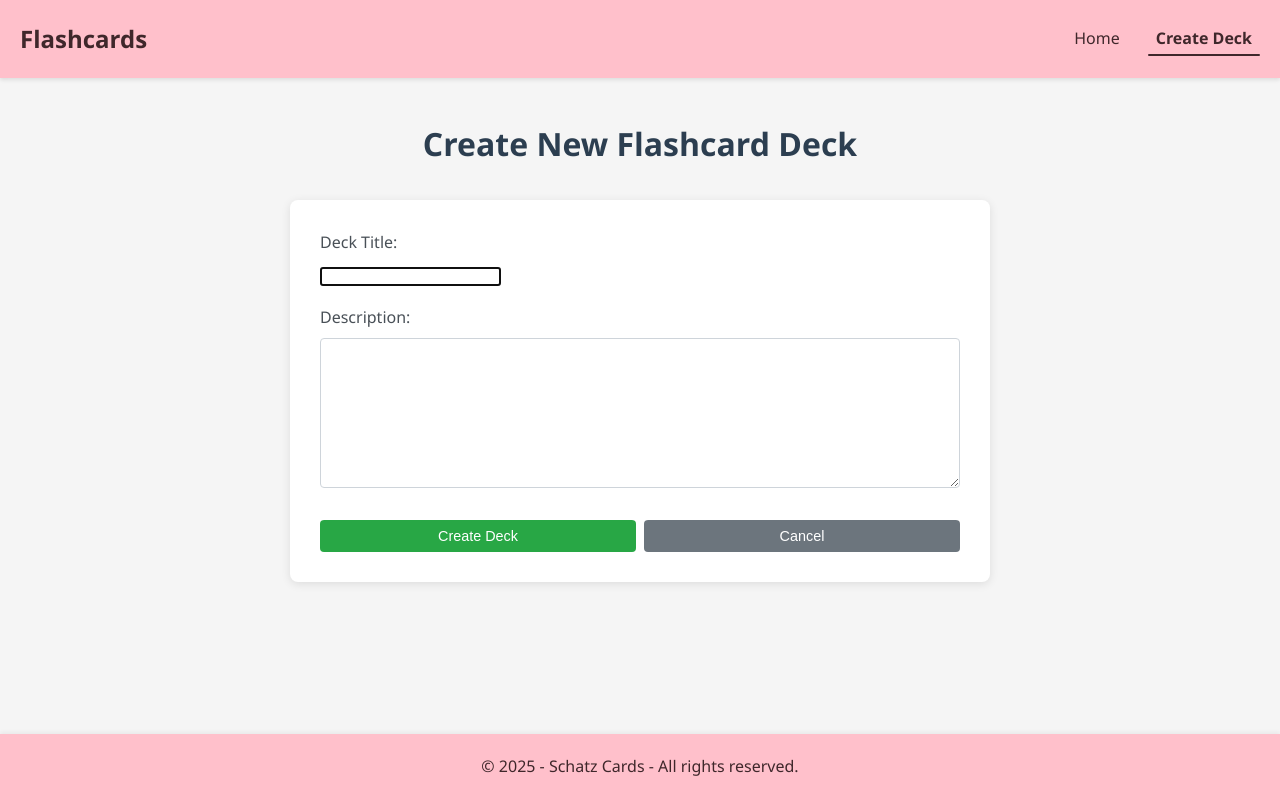
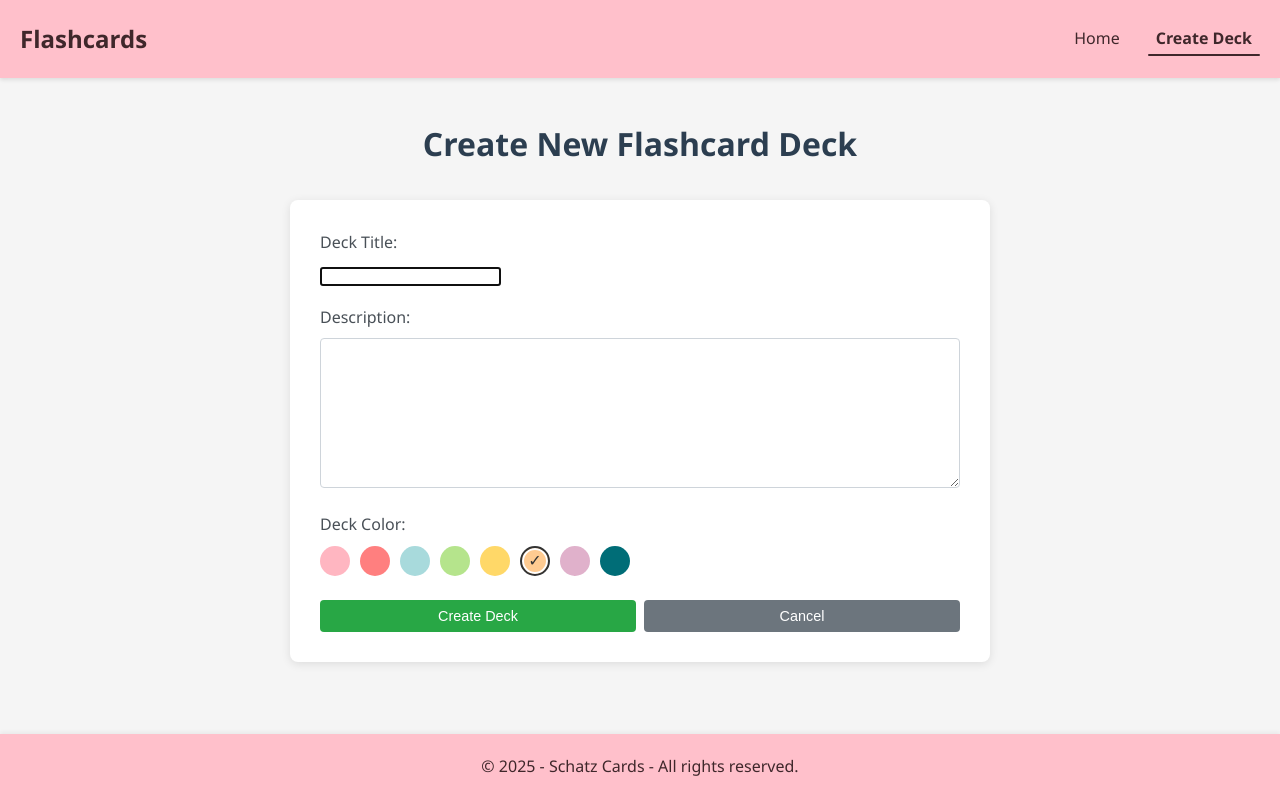
Before and after one commit to ivakalol/flashcards-website-react, a React (Create React App) app: page /create in a window 1280 px wide. Built offline with nearby package versions, Linux system fonts and the light colour scheme.

Commit message:
Update Deck Color options
Separated global css file for a deck folder color options. Changes to js components, for better user experience regarding the set of colors

```diff
--- /dev/null
+++ b/src/components/ColorSelector.js
@@ -0,0 +1,39 @@
+import React from 'react';
+import '../styles/ColorSelector.css';
+
+// Available color options
+const colorOptions = [
+  { id: 'pink', value: '#ffb6c1', label: 'Pink' },
+  { id: 'red', value: '#ff7f7f', label: 'Red' },
+  { id: 'babyblue', value: '#a8dadc', label: 'Baby Blue' },
+  { id: 'lightgreen', value: '#b5e48c', label: 'Light Green' },
+  { id: 'yellow', value: '#ffd868', label: 'Yellow' },
+  { id: 'folder', value: '#ffcb91', label: 'Folder' }, // Typical folder color
+  { id: 'lavender', value: '#e0b1cb', label: 'Lavender' },
+  { id: 'teal', value: '#006d77', label: 'Teal' }
+];
+
+function ColorSelector({ selectedColor, onChange }) {
+  return (
+    <div className="color-selector">
+      <div className="color-options">
+        {colorOptions.map((color) => (
+          <button
+            key={color.id}
+            type="button"
+            className={`color-option ${selectedColor === color.value ? 'selected' : ''}`}
+            style={{ backgroundColor: color.value }}
+            onClick={() => onChange(color.value)}
+            aria-label={`Select ${color.label} color`}
+            title={color.label}
+          />
+        ))}
+      </div>
+    </div>
+  );
+}
+
+export default ColorSelector;
+
+// Export color options for use in other components
+export { colorOptions };
--- a/src/components/DeckList.js
+++ b/src/components/DeckList.js
@@ -1,39 +1,18 @@
-import React, { useState, useEffect } from 'react';
+import React, { useState } from 'react';
 import { Link } from 'react-router-dom';
-import { deleteDeck, getChildDecksCount, updateDeck } from '../services/deckService';
+import { updateDeck, deleteDeck } from '../services/deckService';
+import ColorSelector from './ColorSelector';
 import '../styles/DeckList.css';
 
-function DeckList({ decks, onDelete, onUpdate }) {
-  // State to track child deck counts
-  const [deckCounts, setDeckCounts] = useState({});
-  const [isLoading, setIsLoading] = useState(true);
+const DeckList = ({ decks, isLoading = false, onDelete, onUpdate }) => {
   const [editingDeck, setEditingDeck] = useState(null);
   const [editFormData, setEditFormData] = useState({
     title: '',
-    description: ''
+    description: '',
+    color: ''
   });
 
-  // Load child deck counts when deck list changes
-  useEffect(() => {
-    const loadChildCounts = async () => {
-      const counts = {};
-
-      for (const deck of decks) {
-        counts[deck.id] = await getChildDecksCount(deck.id);
-      }
-
-      setDeckCounts(counts);
-      setIsLoading(false);
-    };
-
-    if (decks.length > 0) {
-      loadChildCounts();
-    } else {
-      setIsLoading(false);
-    }
-  }, [decks]);
-
-  // Handle deletion and refresh the decks list
+  // Handle delete button click
   const handleDeleteDeck = async (deckId, e) => {
     e.preventDefault();
     e.stopPropagation();
@@ -54,7 +33,8 @@ function DeckList({ decks, onDelete, onUpdate }) {
     setEditingDeck(deck);
     setEditFormData({
       title: deck.title || '',
-      description: deck.description || ''
+      description: deck.description || '',
+      color: deck.color || '#ffcb91' // Default if color not set
     });
   };
 
@@ -64,6 +44,14 @@ function DeckList({ decks, onDelete, onUpdate }) {
     setEditFormData({
       ...editFormData,
       [name]: value
+    });
+  };
+
+  // Handle color selection
+  const handleColorChange = (color) => {
+    setEditFormData({
+      ...editFormData,
+      color: color
     });
   };
 
@@ -80,7 +68,8 @@ function DeckList({ decks, onDelete, onUpdate }) {
       // Update the deck
       await updateDeck(editingDeck.id, {
         title: editFormData.title,
-        description: editFormData.description
+        description: editFormData.description,
+        color: editFormData.color
       });
 
       // Notify parent component to refresh
@@ -111,7 +100,11 @@ function DeckList({ decks, onDelete, onUpdate }) {
   return (
     <div className="deck-list">
       {decks.map(deck => (
-        <div key={deck.id} className="deck-card">
+        <div
+          key={deck.id}
+          className="deck-card"
+          style={{ backgroundColor: deck.color || '#ffcb91' }}
+        >
           {editingDeck && editingDeck.id === deck.id ? (
             <div className="deck-edit-form">
               <form onSubmit={handleEditFormSubmit}>
@@ -135,6 +128,13 @@ function DeckList({ decks, onDelete, onUpdate }) {
                     onChange={handleEditFormChange}
                   />
                 </div>
+                <div className="form-group">
+                  <label htmlFor={`color-${deck.id}`}>Deck Color:</label>
+                  <ColorSelector
+                    selectedColor={editFormData.color}
+                    onChange={handleColorChange}
+                  />
+                </div>
                 <div className="deck-edit-actions">
                   <button type="submit" className="btn btn-save">Save</button>
                   <button
@@ -154,9 +154,6 @@ function DeckList({ decks, onDelete, onUpdate }) {
               <div className="deck-stats">
                 <span className="stat-item">
                   <i className="stat-icon card-icon">📝</i> {deck.cards.length} cards
-                </span>
-                <span className="stat-item">
-                  <i className="stat-icon folder-icon">📁</i> {deckCounts[deck.id] || 0} nested decks
                 </span>
               </div>
               <div className="deck-actions">
@@ -182,6 +179,6 @@ function DeckList({ decks, onDelete, onUpdate }) {
       ))}
     </div>
   );
-}
+};
 
 export default DeckList;
--- a/src/pages/CreatePage.js
+++ b/src/pages/CreatePage.js
@@ -2,6 +2,7 @@ import React, { useState, useEffect } from 'react';
 import { useNavigate, useSearchParams } from 'react-router-dom';
 import { createDeck, getDeck } from '../services/deckService';
 import Breadcrumb from '../components/Breadcrumb';
+import ColorSelector, { colorOptions } from '../components/ColorSelector';
 import '../styles/CreatePage.css';
 
 // Component to show parent deck information
@@ -22,7 +23,8 @@ function CreatePage() {
   // Form state
   const [formData, setFormData] = useState({
     title: '',
-    description: ''
+    description: '',
+    color: colorOptions[5].value // Default to folder color
   });
 
   // UI state
@@ -61,6 +63,14 @@ function CreatePage() {
     });
   };
 
+  // Handle color selection
+  const handleColorChange = (color) => {
+    setFormData({
+      ...formData,
+      color: color
+    });
+  };
+
   // Navigate back to appropriate location
   const handleCancel = () => {
     if (parentDeck) {
@@ -86,7 +96,8 @@ function CreatePage() {
     try {
       const newDeck = await createDeck({
         title: formData.title,
-        description: formData.description
+        description: formData.description,
+        color: formData.color
       }, parentId);
 
       navigate(`/deck/${newDeck.id}`);
@@ -131,6 +142,14 @@ function CreatePage() {
           />
         </div>
 
+        <div className="form-group">
+          <label htmlFor="color">Deck Color:</label>
+          <ColorSelector
+            selectedColor={formData.color}
+            onChange={handleColorChange}
+          />
+        </div>
+
         <div className="form-actions">
           <button
             type="submit"
--- a/src/pages/DeckPage.js
+++ b/src/pages/DeckPage.js
@@ -4,6 +4,7 @@ import Flashcard from '../components/Flashcard';
 import CardForm from '../components/CardForm';
 import DeckList from '../components/DeckList';
 import Breadcrumb from '../components/Breadcrumb';
+import ColorSelector from '../components/ColorSelector';
 import {
   getDeck,
   getDecksByParentId,
@@ -21,14 +22,16 @@ import '../styles/DeckPage.css';
 function DeckEditForm({ deck, onSubmit, onCancel }) {
   const [formData, setFormData] = useState({
     title: deck?.title || '',
-    description: deck?.description || ''
+    description: deck?.description || '',
+    color: deck?.color || '#ffcb91'
   });
 
   useEffect(() => {
     if (deck) {
       setFormData({
         title: deck.title || '',
-        description: deck.description || ''
+        description: deck.description || '',
+        color: deck.color || '#ffcb91'
       });
     }
   }, [deck]);
@@ -38,6 +41,13 @@ function DeckEditForm({ deck, onSubmit, onCancel }) {
     setFormData(prev => ({
       ...prev,
       [name]: value
+    }));
+  };
+
+  const handleColorChange = (color) => {
+    setFormData(prev => ({
+      ...prev,
+      color: color
     }));
   };
 
@@ -76,6 +86,13 @@ function DeckEditForm({ deck, onSubmit, onCancel }) {
             onChange={handleChange}
           />
         </div>
+        <div className="form-group">
+          <label htmlFor="color">Deck Color:</label>
+          <ColorSelector
+            selectedColor={formData.color}
+            onChange={handleColorChange}
+          />
+        </div>
         <div className="form-actions">
           <button type="submit" className="btn btn-save">Save Changes</button>
           <button
@@ -95,7 +112,8 @@ function DeckEditForm({ deck, onSubmit, onCancel }) {
 function AddDeckForm({ onSubmit, onCancel }) {
   const [formData, setFormData] = useState({
     title: '',
-    description: ''
+    description: '',
+    color: '#ffcb91' // Default color
   });
 
   const handleChange = (e) => {
@@ -103,6 +121,13 @@ function AddDeckForm({ onSubmit, onCancel }) {
     setFormData(prev => ({
       ...prev,
       [name]: value
+    }));
+  };
+
+  const handleColorChange = (color) => {
+    setFormData(prev => ({
+      ...prev,
+      color: color
     }));
   };
 
@@ -143,6 +168,14 @@ function AddDeckForm({ onSubmit, onCancel }) {
           />
         </div>
 
+        <div className="form-group">
+          <label htmlFor="deck-color">Deck Color:</label>
+          <ColorSelector
+            selectedColor={formData.color}
+            onChange={handleColorChange}
+          />
+        </div>
+
         <div className="form-actions">
           <button type="submit" className="btn btn-submit">Create Nested Deck</button>
           <button type="button" className="btn btn-cancel" onClick={onCancel}>
@@ -156,8 +189,12 @@ function AddDeckForm({ onSubmit, onCancel }) {
 
 // Deck header component
 function DeckHeader({ deck, onEditClick }) {
+  const folderStyle = {
+    backgroundColor: deck.color || '#ffcb91'
+  };
+
   return (
-    <div className="deck-header folder-style">
+    <div className="deck-header folder-style" style={folderStyle}>
       <h1>
         <span className="folder-icon">📁</span>
         {deck.title}
@@ -225,6 +262,8 @@ function DeckPage() {
   const [childDecks, setChildDecks] = useState([]);
   const [breadcrumbPath, setBreadcrumbPath] = useState([]);
   const [isLoading, setIsLoading] = useState(true);
+  // Add error state (was missing)
+  const [error, setError] = useState(null);
 
   // State for form management
   const [activeForm, setActiveForm] = useState(null);
@@ -234,6 +273,7 @@ function DeckPage() {
   const loadDeck = async () => {
     try {
       setIsLoading(true);
+      setError(null); // Reset error state
       // Get the current deck
       const deckData = await getDeck(deckId);
       if (!deckData) {
@@ -251,6 +291,7 @@ function DeckPage() {
       setBreadcrumbPath(path);
     } catch (error) {
       console.error('Failed to load deck:', error);
+      setError('Failed to load deck information');
     } finally {
       setIsLoading(false);
     }
@@ -270,21 +311,27 @@ function DeckPage() {
     if (!cardData) return false;
 
     try {
+      setError(null);
       const updatedDeck = await addCardToDeck(deckId, cardData);
       setDeck(updatedDeck);
       return true;
     } catch (error) {
       console.error('Failed to add card:', error);
+      setError('Failed to add card');
       return false;
     }
   };
 
   const handleDeleteCard = async (cardId) => {
     try {
+      setError(null);
       const updatedDeck = await deleteCardFromDeck(deckId, cardId);
       setDeck(updatedDeck);
+      return true;
     } catch (error) {
       console.error('Failed to delete card:', error);
+      setError('Failed to delete card');
+      return false;
     }
   };
 
@@ -292,6 +339,7 @@ function DeckPage() {
     if (!updatedCardData) return false;
 
     try {
+      setError(null);
       const updatedDeck = await updateCardInDeck(
         deckId,
         updatedCardData.id,
@@ -301,6 +349,7 @@ function DeckPage() {
       return true;
     } catch (error) {
       console.error('Failed to update card:', error);
+      setError('Failed to update card');
       return false;
     }
   };
@@ -312,6 +361,7 @@ function DeckPage() {
     }
 
     try {
+      setError(null);
       await deleteDeck(deckId);
       // Navigate to parent deck if available, otherwise to home
       if (deck.parentId) {
@@ -322,23 +372,27 @@ function DeckPage() {
       return true;
     } catch (error) {
       console.error('Failed to delete deck:', error);
+      setError('Failed to delete deck');
       return false;
     }
   };
 
   const handleCreateNestedDeck = async (deckData) => {
     try {
+      setError(null);
       await createDeck(deckData, deckId);
       await loadDeck(); // Reload to show new child deck
       return true;
     } catch (error) {
       console.error('Failed to create nested deck:', error);
+      setError('Failed to create nested deck');
       return false;
     }
   };
 
   const handleUpdateDeckInfo = async (updatedData) => {
     try {
+      setError(null);
       const updatedDeck = await updateDeck(deckId, updatedData);
       setDeck(updatedDeck);
 
@@ -352,7 +406,7 @@ function DeckPage() {
       return true;
     } catch (error) {
       console.error('Failed to update deck:', error);
-      alert('Failed to update deck. Please try again.');
+      setError('Failed to update deck. Please try again.');
       return false;
     }
   };
@@ -409,6 +463,8 @@ function DeckPage() {
   return (
     <div className="deck-page">
       <Breadcrumb path={breadcrumbPath} />
+
+      {error && <div className="error-message">{error}</div>}
 
       {activeForm === 'edit-deck' ? (
         <DeckEditForm
--- a/src/services/deckService.js
+++ b/src/services/deckService.js
@@ -8,6 +8,7 @@ const initialDecks = [
     title: 'JavaScript Basics',
     description: 'Fundamental concepts of JavaScript programming',
     parentId: null, // Top-level deck
+    color: '#ffcb91', // Default color (light orange)
     cards: [
       { id: '101', question: 'What is JavaScript?', answer: 'A programming language that enables interactive web pages' },
       { id: '102', question: 'What is a variable?', answer: 'A container that stores a value' }
@@ -18,6 +19,7 @@ const initialDecks = [
     title: 'React Fundamentals',
     description: 'Core concepts of the React library',
     parentId: null, // Top-level deck
+    color: '#a8dadc', // Default color (light blue)
     cards: [
       { id: '201', question: 'What is JSX?', answer: 'A syntax extension for JavaScript that looks similar to HTML' },
       { id: '202', question: 'What is a React component?', answer: 'A reusable piece of code that returns React elements describing what should appear on the screen' }
@@ -107,6 +109,7 @@ export const createDeck = async (deckData, parentId = null) => {
     ...deckData,
     id: deckUtils.generateId(),
     parentId: parentId,
+    color: deckData.color || '#ffcb91', // Default color if not provided
     cards: []
   };
 
@@ -146,6 +149,7 @@ export const updateDeck = async (deckId, deckData) => {
     // Preserve these properties unless explicitly provided
     parentId: deckData.parentId !== undefined ? deckData.parentId : decks[deckIndex].parentId,
     cards: deckData.cards || decks[deckIndex].cards,
+    color: deckData.color || decks[deckIndex].color, // Preserve color if not provided
     id: deckId // Ensure ID doesn't change
   };
 
--- /dev/null
+++ b/src/styles/ColorSelector.css
@@ -0,0 +1,46 @@
+.color-selector {
+    margin-bottom: 1.5rem;
+  }
+
+  .color-selector label {
+    display: block;
+    margin-bottom: 0.5rem;
+    font-weight: 500;
+    color: #495057;
+  }
+
+  .color-options {
+    display: flex;
+    flex-wrap: wrap;
+    gap: 10px;
+  }
+
+  .color-option {
+    width: 30px;
+    height: 30px;
+    border-radius: 50%;
+    border: 2px solid transparent;
+    cursor: pointer;
+    position: relative;
+    transition: transform 0.2s ease;
+  }
+
+  .color-option:hover {
+    transform: scale(1.1);
+  }
+
+  .color-option.selected {
+    border: 2px solid #333;
+    box-shadow: 0 0 0 2px white inset;
+  }
+
+  .color-option.selected:after {
+    content: '✓';
+    position: absolute;
+    color: #333;
+    font-size: 16px;
+    left: 50%;
+    top: 50%;
+    transform: translate(-50%, -50%);
+    line-height: 1;
+  }
```
Also changed, not shown: src/components/AddDeckForm.js (added, +83 -0 lines), src/components/EditDeckForm.js (added, +87 -0 lines), src/styles/DeckList.css (+2 -23 lines).
